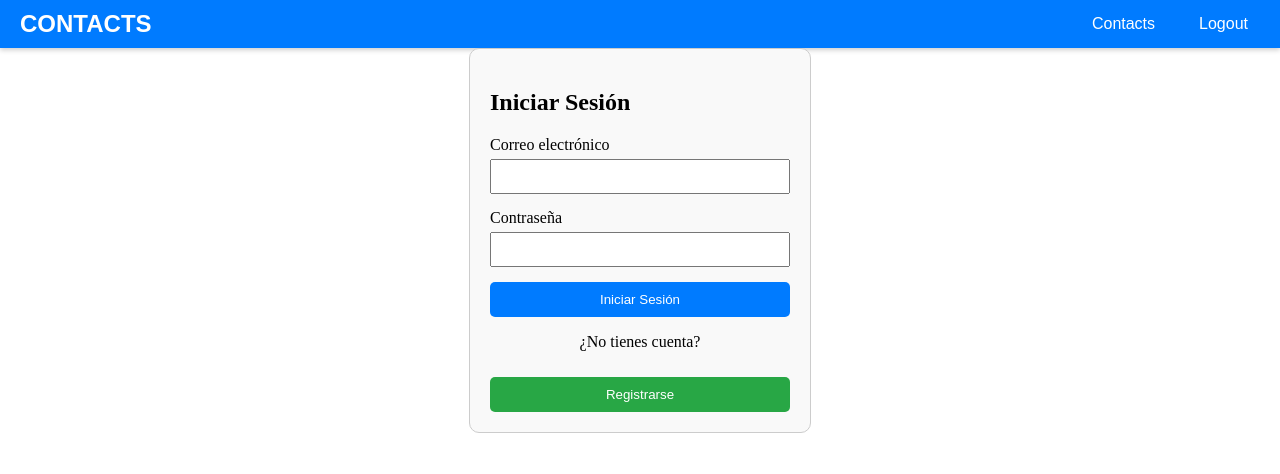
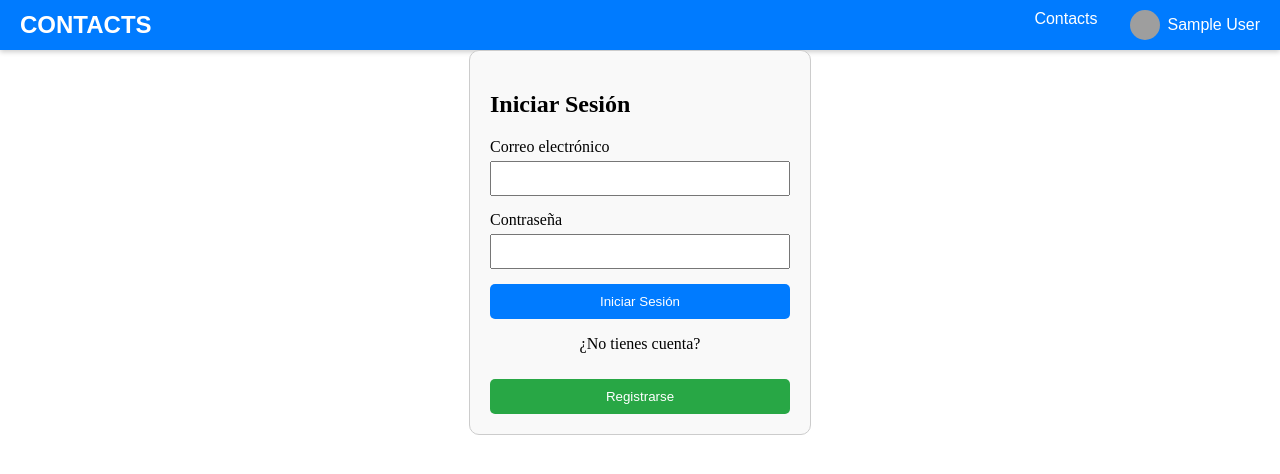
Before and after one commit to AdonaiMariani/FE-Contacts, an Angular app: page /login in a window 1280 px wide. Shown: the top 474 px of the page. Built offline with nearby package versions, Linux system fonts and the light colour scheme; sample sign-in values are in the browser's storage; grey boxes are pictures that could not be loaded.

Commit message:
Arreglo menú desplegable

```diff
--- a/src/app/public/components/navbar/navbar.component.css
+++ b/src/app/public/components/navbar/navbar.component.css
@@ -1,20 +1,152 @@
+/* CON PROFILE */
 /* Navbar principal */
 .navbar {
-  background-color: #007bff; /* Azul principal */
+  background-color: #007bff;
   padding: 10px 20px;
   color: white;
   box-shadow: 0 2px 5px rgba(0, 0, 0, 0.2);
   font-family: Arial, sans-serif;
 }
 
-/* Contenedor para alinear los elementos de la navbar */
 .navbar-container {
   display: flex;
   justify-content: space-between;
   align-items: center;
 }
 
-/* Título o logo de la aplicación */
+.navbar-brand {
+  font-size: 24px;
+  color: white;
+  font-weight: bold;
+  text-transform: uppercase;
+  text-decoration: none;
+}
+
+.navbar-links {
+  list-style: none;
+  display: flex;
+  gap: 20px;
+  margin: 0;
+  padding: 0;
+}
+
+.navbar-links li {
+  display: inline;
+}
+
+.navbar-links a {
+  color: white;
+  text-decoration: none;
+  font-size: 16px;
+  padding: 8px 12px;
+  border-radius: 5px;
+  transition: background-color 0.3s, color 0.3s;
+}
+
+.navbar-links a:hover {
+  background-color: #0056b3;
+  color: #ffc107;
+}
+
+/* Avatar y menú del usuario */
+.navbar-profile {
+  position: relative;
+}
+
+.profile-container {
+  display: flex;
+  align-items: center;
+  cursor: pointer;
+}
+
+.profile-avatar {
+  width: 30px;
+  height: 30px;
+  border-radius: 50%;
+  margin-right: 8px;
+}
+
+.profile-name {
+  font-size: 16px;
+  color: white;
+}
+
+/* Menú desplegable */
+.profile-menu {
+  position: absolute;
+  top: calc(100% + 10px); /* Espacio entre el avatar y el menú */
+  right: 0;
+  background-color: white;
+  border: 1px solid #ddd;
+  border-radius: 5px;
+  box-shadow: 0 4px 6px rgba(0, 0, 0, 0.15);
+  list-style: none;
+  padding: 10px 0;
+  display: none;
+  z-index: 1000;
+}
+
+.profile-menu.open {
+  display: block;
+}
+
+.profile-menu li {
+  padding: 10px 20px;
+}
+
+.profile-menu li:hover {
+  background-color: #f5f5f5;
+}
+
+.profile-menu li a {
+  text-decoration: none;
+  color: #333;
+  font-size: 14px;
+  transition: color 0.2s, background-color 0.3s;
+}
+
+.profile-menu li a:hover {
+  color: #007bff;
+  background-color: #e9ecef;
+}
+
+/* Ajustes responsivos */
+@media (max-width: 768px) {
+  .navbar-container {
+    flex-direction: column;
+    align-items: flex-start;
+  }
+
+  .navbar-links {
+    gap: 10px;
+    flex-wrap: wrap;
+  }
+
+  .profile-menu {
+    width: 100%;
+    right: auto;
+    border-radius: 0;
+  }
+}
+
+/* SIN PROFILE */
+/*
+.navbar {
+  background-color: #007bff;
+  padding: 10px 20px;
+  color: white;
+  box-shadow: 0 2px 5px rgba(0, 0, 0, 0.2);
+  font-family: Arial, sans-serif;
+}
+
+
+.navbar-container {
+  display: flex;
+  justify-content: space-between;
+  align-items: center;
+}
+
+
 .navbar-brand {
   font-size: 24px;
   color: white;
@@ -25,10 +157,10 @@
 }
 
 .navbar-brand:hover {
-  color: #ffc107; /* Amarillo al pasar el cursor */
+  color: #ffc107;
 }
 
-/* Lista de enlaces */
+
 .navbar-links {
   list-style: none;
   display: flex;
@@ -37,12 +169,12 @@
   padding: 0;
 }
 
-/* Cada elemento de la lista */
+
 .navbar-links li {
   display: inline;
 }
 
-/* Enlaces de la navbar */
+
 .navbar-links a {
   color: white;
   text-decoration: none;
@@ -53,11 +185,11 @@
 }
 
 .navbar-links a:hover {
-  background-color: #0056b3; /* Azul oscuro al pasar el cursor */
-  color: #ffc107; /* Amarillo */
+  background-color: #0056b3;
+  color: #ffc107;
 }
 
-/* Responsive: Ajuste para pantallas pequeñas */
+
 @media (max-width: 768px) {
   .navbar-container {
     flex-direction: column;
@@ -73,7 +205,7 @@
     width: 100%;
     text-align: left;
   }
-}
+} */
 
 
 /* .navbar {
--- a/src/app/public/components/navbar/navbar.component.html
+++ b/src/app/public/components/navbar/navbar.component.html
@@ -1,15 +1,87 @@
+<!-- CON PROFILE -->
 <nav class="navbar">
   <div class="navbar-container">
+    <!-- Logo o nombre de la aplicación -->
     <a routerLink="/contacts" class="navbar-brand">Contacts</a>
+
+    <!-- Navegación -->
     <ul class="navbar-links">
       <!-- Mostrar estas opciones solo si el usuario está autenticado -->
       <li *ngIf="isAuthenticated"><a routerLink="/contacts">Contacts</a></li>
       <li *ngIf="!isAuthenticated"><a routerLink="/login">Login</a></li>
       <li *ngIf="!isAuthenticated"><a routerLink="/register">Register</a></li>
+
+      <!-- Avatar y menú del usuario -->
+      <li *ngIf="isAuthenticated" class="navbar-profile">
+        <div class="profile-container" (click)="toggleProfileMenu($event)">
+          <img
+            [src]="userAvatarUrl || defaultAvatarUrl"
+            alt="User Avatar"
+            class="profile-avatar"
+          />
+          <span class="profile-name">{{ userName }}</span>
+        </div>
+
+        <!-- Menú desplegable -->
+        <ul class="profile-menu" [class.open]="isProfileMenuOpen">
+          <li><a routerLink="/profile" (click)="isProfileMenuOpen = false">View Profile</a></li>
+          <li><a routerLink="/settings" (click)="isProfileMenuOpen = false">Settings</a></li>
+          <li><a (click)="logout()">Logout</a></li>
+        </ul>
+      </li>
+    </ul>
+  </div>
+</nav>
+
+<!-- CON PROFILE -->
+<!-- <nav class="navbar">
+  <div class="navbar-container">
+
+    <a routerLink="/contacts" class="navbar-brand">Contacts</a>
+
+
+    <ul class="navbar-links">
+
+      <li *ngIf="isAuthenticated"><a routerLink="/contacts">Contacts</a></li>
+      <li *ngIf="!isAuthenticated"><a routerLink="/login">Login</a></li>
+      <li *ngIf="!isAuthenticated"><a routerLink="/register">Register</a></li>
+
+
+      <li *ngIf="isAuthenticated" class="navbar-profile">
+        <div class="profile-container" (click)="toggleProfileMenu()">
+          <img
+            [src]="userAvatarUrl || defaultAvatarUrl"
+            alt="User Avatar"
+            class="profile-avatar"
+          />
+          <span class="profile-name">{{ userName }}</span>
+        </div>
+
+
+        <ul class="profile-menu" [class.open]="isProfileMenuOpen">
+          <li><a routerLink="/profile">View Profile</a></li>
+          <li><a routerLink="/settings">Settings</a></li>
+          <li><a (click)="logout()">Logout</a></li>
+        </ul>
+      </li>
+    </ul>
+  </div>
+</nav> -->
+
+
+<!-- SIN PROFILE -->
+<!-- <nav class="navbar">
+  <div class="navbar-container">
+    <a routerLink="/contacts" class="navbar-brand">Contacts</a>
+    <ul class="navbar-links"> -->
+      <!-- Mostrar estas opciones solo si el usuario está autenticado -->
+      <!-- <li *ngIf="isAuthenticated"><a routerLink="/contacts">Contacts</a></li>
+      <li *ngIf="!isAuthenticated"><a routerLink="/login">Login</a></li>
+      <li *ngIf="!isAuthenticated"><a routerLink="/register">Register</a></li>
       <li *ngIf="isAuthenticated"><a (click)="logout()">Logout</a></li>
     </ul>
   </div>
-</nav>
+</nav> -->
 
 
 <!-- <nav class="navbar">
--- a/src/app/public/components/navbar/navbar.component.ts
+++ b/src/app/public/components/navbar/navbar.component.ts
@@ -1,29 +1,137 @@
-import { Component, OnInit } from '@angular/core';
+import { Component, OnInit, HostListener } from '@angular/core';
 import { AuthService } from 'src/app/services/auth.service';
 
 @Component({
   selector: 'app-navbar',
   templateUrl: './navbar.component.html',
-  styleUrls: ['./navbar.component.css']
+  styleUrls: ['./navbar.component.css'],
 })
 export class NavbarComponent implements OnInit {
-  // Variable para verificar si el usuario está autenticado
   isAuthenticated: boolean = false;
+  isProfileMenuOpen: boolean = false;
+
+  // Información del usuario
+  userAvatarUrl: string | null = null;
+  userName: string = 'User';
+  defaultAvatarUrl: string = 'assets/default-avatar.png';
 
   constructor(public authService: AuthService) {}
 
   ngOnInit(): void {
-    // Suscribirse al observable para estar al tanto de los cambios en el estado de autenticación
     this.authService.isAuthenticated$.subscribe((authenticated) => {
       this.isAuthenticated = authenticated;
+      if (authenticated) {
+        this.loadUserData();
+      }
     });
   }
 
-  // Método para hacer logout
+  // Carga los datos del usuario desde el servicio
+  loadUserData(): void {
+    const userData = this.authService.getUserData();
+    if (userData) {
+      this.userAvatarUrl = userData.avatarUrl;
+      this.userName = userData.name || 'User';
+    }
+  }
+
+  // Método para alternar el menú desplegable
+  toggleProfileMenu(event: MouseEvent): void {
+    this.isProfileMenuOpen = !this.isProfileMenuOpen;
+    event.stopPropagation(); // Evita que el clic cierre el menú inmediatamente
+  }
+
+  // Método para cerrar sesión
   logout(): void {
     this.authService.logout();
+    this.isProfileMenuOpen = false;
+  }
+
+  // Detecta clics fuera del menú y cierra el menú desplegable
+  @HostListener('document:click', ['$event'])
+  onDocumentClick(): void {
+    this.isProfileMenuOpen = false;
   }
 }
+
+
+// //CON PROFILE
+// import { Component, OnInit } from '@angular/core';
+// import { AuthService } from 'src/app/services/auth.service';
+
+// @Component({
+//   selector: 'app-navbar',
+//   templateUrl: './navbar.component.html',
+//   styleUrls: ['./navbar.component.css'],
+// })
+// export class NavbarComponent implements OnInit {
+//   isAuthenticated: boolean = false;
+//   isProfileMenuOpen: boolean = false;
+
+//   // Información del usuario
+//   userAvatarUrl: string | null = null;
+//   userName: string = 'User';
+//   defaultAvatarUrl: string = 'assets/default-avatar.png';
+
+//   constructor(public authService: AuthService) {}
+
+//   ngOnInit(): void {
+//     this.authService.isAuthenticated$.subscribe((authenticated) => {
+//       this.isAuthenticated = authenticated;
+//       if (authenticated) {
+//         this.loadUserData();
+//       }
+//     });
+//   }
+
+//   // Carga los datos del usuario desde el servicio
+//   loadUserData(): void {
+//     const userData = this.authService.getUserData();
+//     if (userData) {
+//       this.userAvatarUrl = userData.avatarUrl;
+//       this.userName = userData.name || 'User';
+//     }
+//   }
+
+//   // Método para alternar el menú desplegable
+//   toggleProfileMenu(): void {
+//     this.isProfileMenuOpen = !this.isProfileMenuOpen;
+//   }
+
+//   // Método para cerrar sesión
+//   logout(): void {
+//     this.authService.logout();
+//     this.isProfileMenuOpen = false;
+//   }
+// }
+
+// //SIN PROFILE
+// import { Component, OnInit } from '@angular/core';
+// import { AuthService } from 'src/app/services/auth.service';
+
+// @Component({
+//   selector: 'app-navbar',
+//   templateUrl: './navbar.component.html',
+//   styleUrls: ['./navbar.component.css']
+// })
+// export class NavbarComponent implements OnInit {
+//   // Variable para verificar si el usuario está autenticado
+//   isAuthenticated: boolean = false;
+
+//   constructor(public authService: AuthService) {}
+
+//   ngOnInit(): void {
+//     // Suscribirse al observable para estar al tanto de los cambios en el estado de autenticación
+//     this.authService.isAuthenticated$.subscribe((authenticated) => {
+//       this.isAuthenticated = authenticated;
+//     });
+//   }
+
+//   // Método para hacer logout
+//   logout(): void {
+//     this.authService.logout();
+//   }
+// }
 
 
 // import { Component } from '@angular/core';
```
